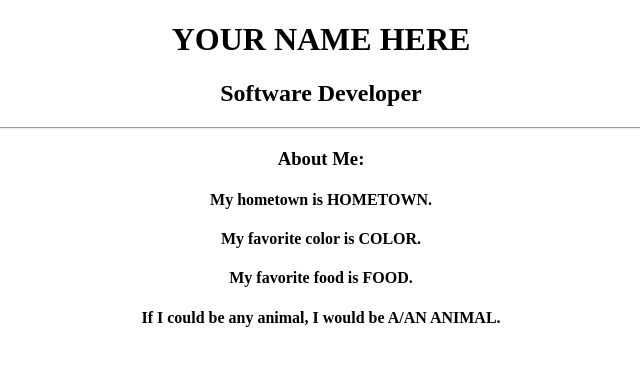
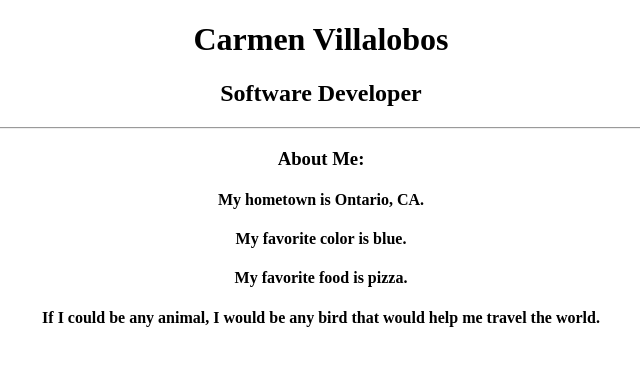
Before and after one commit to carmenvillalobos/profile-msv, a plain HTML site: page index.html in a window 1280 px wide. Shown: the whole page, without its empty margins (319-959 px from the left). Drawn offline with Linux system fonts and the light colour scheme.

Commit message:
edited the given content

```diff
--- a/index.html
+++ b/index.html
@@ -7,14 +7,14 @@
 		  </head>
 		  <body>
 			<div align="center">
-				<h1>YOUR NAME HERE</h1>
+				<h1>Carmen Villalobos</h1>
 				<h2>Software Developer</h2>
 				<hr>
 				<h3>About Me:</h3>
-					<h4>My hometown is HOMETOWN.</h4>
-					<h4>My favorite color is COLOR.</h4>
-					<h4>My favorite food is FOOD.</h4>
-					<h4>If I could be any animal, I would be A/AN ANIMAL.</h4>
+					<h4>My hometown is Ontario, CA.</h4>
+					<h4>My favorite color is blue.</h4>
+					<h4>My favorite food is pizza.</h4>
+					<h4>If I could be any animal, I would be any bird that would help me travel the world.</h4>
 			</div>
 		  </body>
 		</html>
```
